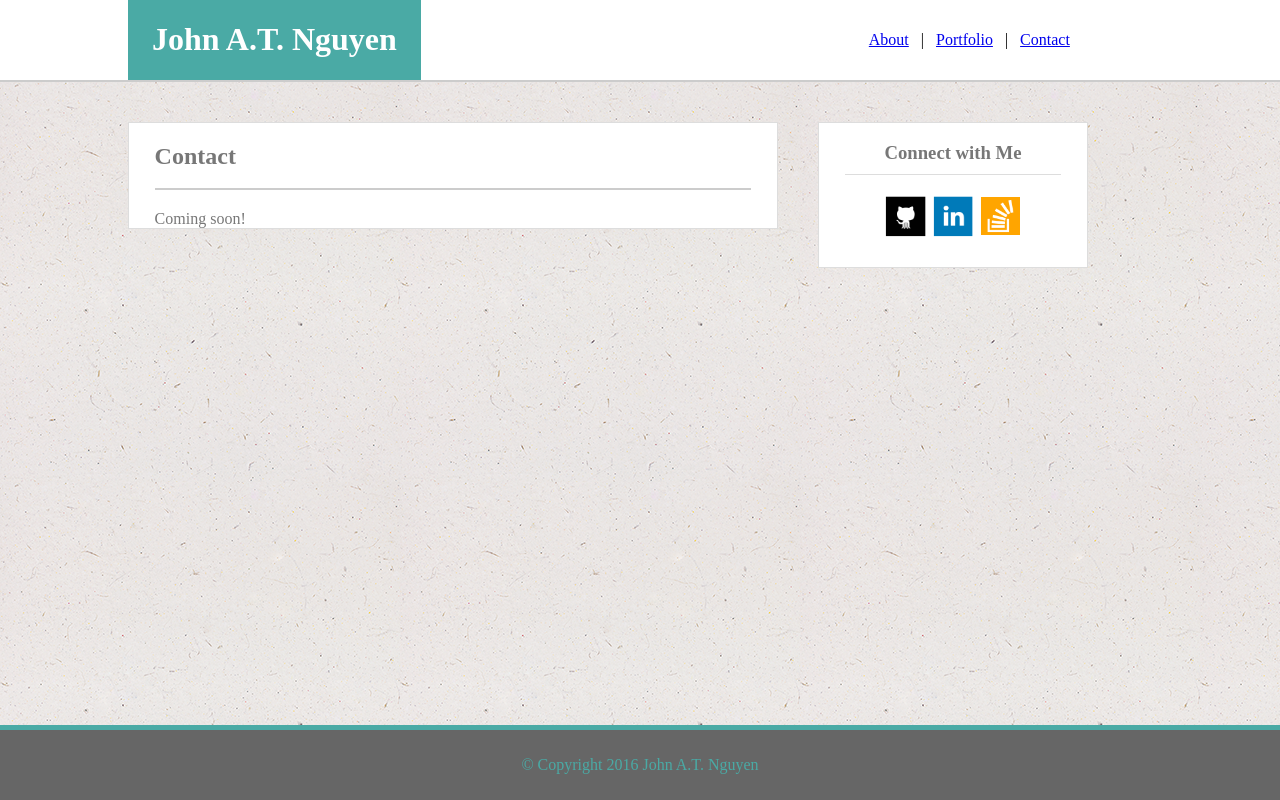
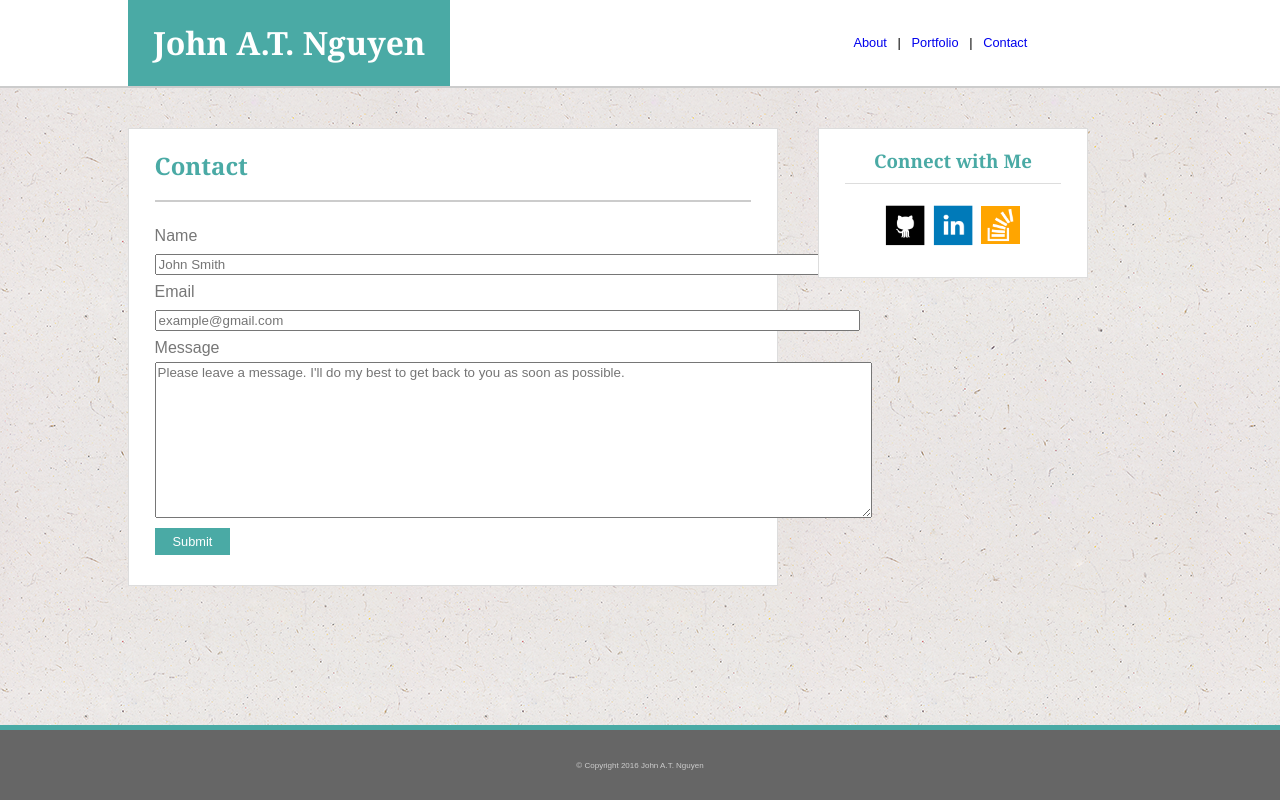
Before and after one commit to JohnATNguyen/Johgernaut.github.io, a plain HTML site: page contact.html in a window 1280 px wide. Drawn offline with Linux system fonts and the light colour scheme.

Commit message:
4/6/17 @ 3:46pm

```diff
--- a/assets/css/style.css
+++ b/assets/css/style.css
@@ -11,6 +11,7 @@ body {
 	display: flex;
 	flex-direction: column;
 	margin: 0px;
+	font-family: Georgia;
 }
 
 header {
@@ -24,7 +25,16 @@ header {
 	background-color: #4aaaa5;
 	color: #ffffff;
 	margin-left: 10%;
-	margin-right: 35%;
+	margin-right: 31.5%;
+}
+
+#links {
+	font-family: Arial;
+	font-size: 80%;
+}
+
+.linked {
+	text-decoration: none;
 }
 
 #container {
@@ -40,12 +50,13 @@ section {
 	margin: 40px 40px 40px 10%;
 	background-color: #ffffff;
 	border: 1.5px solid #dddddd;
-	padding: 0px 2%;
+	padding: 0px 2% 1%;
 }
 
 h2 {
 	border-bottom: 2px solid #cccccc;
 	padding-bottom: 3%;
+	color: #4aaaa5;
 }
 
 #profile_image {
@@ -56,12 +67,15 @@ h2 {
 }
 
 p {
-	line-height: 150%;
+	line-height: 200%;
+	font-family: Arial;
+	font-size: 85%;
 }
 
 #flexed {
 	display: flex;
 	flex-wrap: wrap;
+	margin: 5% 0% -2.5%;
 }
 
 .image {
@@ -77,11 +91,30 @@ p {
 
 .overlay {
 	position: absolute;
-	top: 67%;
+	top: 68%;
 	background-color: #4aaaa5;
 	color: white;
 	width: 250px; /* have to use px instead of %, because it would otherwise be too wide thus not allowing flex-wrapping */
 	text-align: center;
+	font-family: Georgia;
+}
+
+form {
+	line-height: 175%;
+	padding-bottom: 3%;
+	font-family: Arial;
+}
+
+#actualform {
+	font-family: Arial;
+}
+
+#submit {
+	background-color: #4aaaa5;
+	color: white;
+	border: none;
+	font-size: 80%;
+	padding: 1% 3%;
 }
 
 aside {
@@ -98,6 +131,7 @@ aside {
 h3 {
 	border-bottom: 1.5px solid #dddddd;
 	padding-bottom: 5%;
+	color: #4aaaa5;
 }
 
 .social {
@@ -112,10 +146,12 @@ h3 {
 
 footer {
 	background-color: #666666;
-	color: #4aaaa5;
+	color: #cccccc;
 	border-top: 5px solid #4aaaa5;
 	height: 75px; /* can't do percentage here for some reason */
 	display: flex;
 	align-items: center;
 	justify-content: center;
+	font-family: Arial;
+	font-size: 50%;
 }
--- a/contact.html
+++ b/contact.html
@@ -10,16 +10,26 @@
 		<div id="name">
 			<h1>&nbsp&nbsp&nbspJohn A.T. Nguyen&nbsp&nbsp&nbsp</h1>
 		</div>
-		<a href="index.html">About</a>
-		&nbsp&nbsp&nbsp|&nbsp&nbsp&nbsp
-		<a href="portfolio.html">Portfolio</a>
-		&nbsp&nbsp&nbsp|&nbsp&nbsp&nbsp
-		<a href="contact.html">Contact</a>
+		<div id="links">
+			<a class="linked" href="index.html">About</a>
+			&nbsp&nbsp|&nbsp&nbsp
+			<a class="linked" href="portfolio.html">Portfolio</a>
+			&nbsp&nbsp|&nbsp&nbsp
+			<a class="linked" href="contact.html">Contact</a>
+		</div>
 	</header>
 	<div id="container">
 		<section>
 			<h2>Contact</h2>
-			Coming soon!
+			<form action="" method="post">
+				Name<br>
+				<input id="actualform" type="text" name="name" placeholder="John Smith" required size="85"><br>
+				Email<br>
+				<input id="actualform" type="email" name="email" placeholder="example@gmail.com" required size="85"><br>
+				Message<br>
+				<textarea id="actualform" name="message" placeholder="Please leave a message. I'll do my best to get back to you as soon as possible." required rows="10" cols="87"></textarea><br>
+				<input id="submit" type="submit" name="submit">
+			</form>
 		</section>
 		<aside>
 			<h3>Connect with Me</h3>
```
Also changed, not shown: index.html (+7 -5 lines), portfolio.html (+7 -5 lines).
